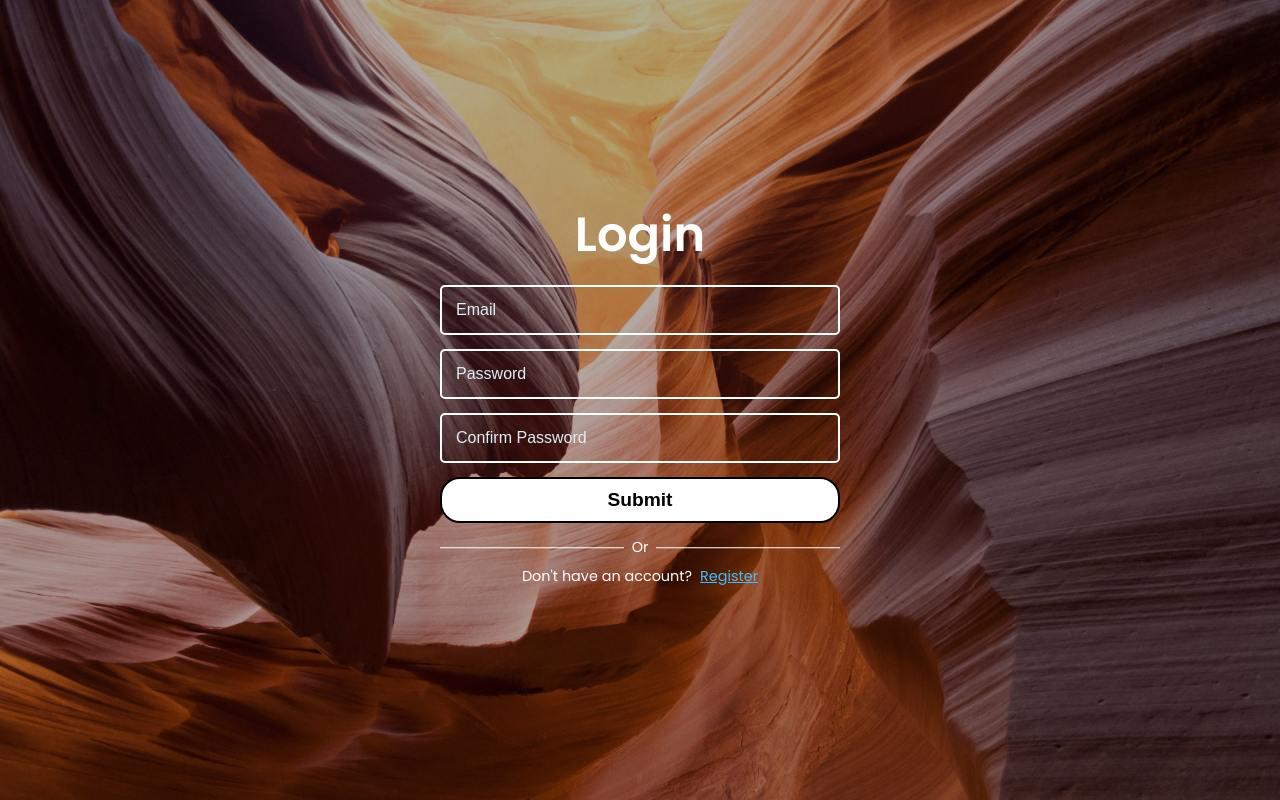
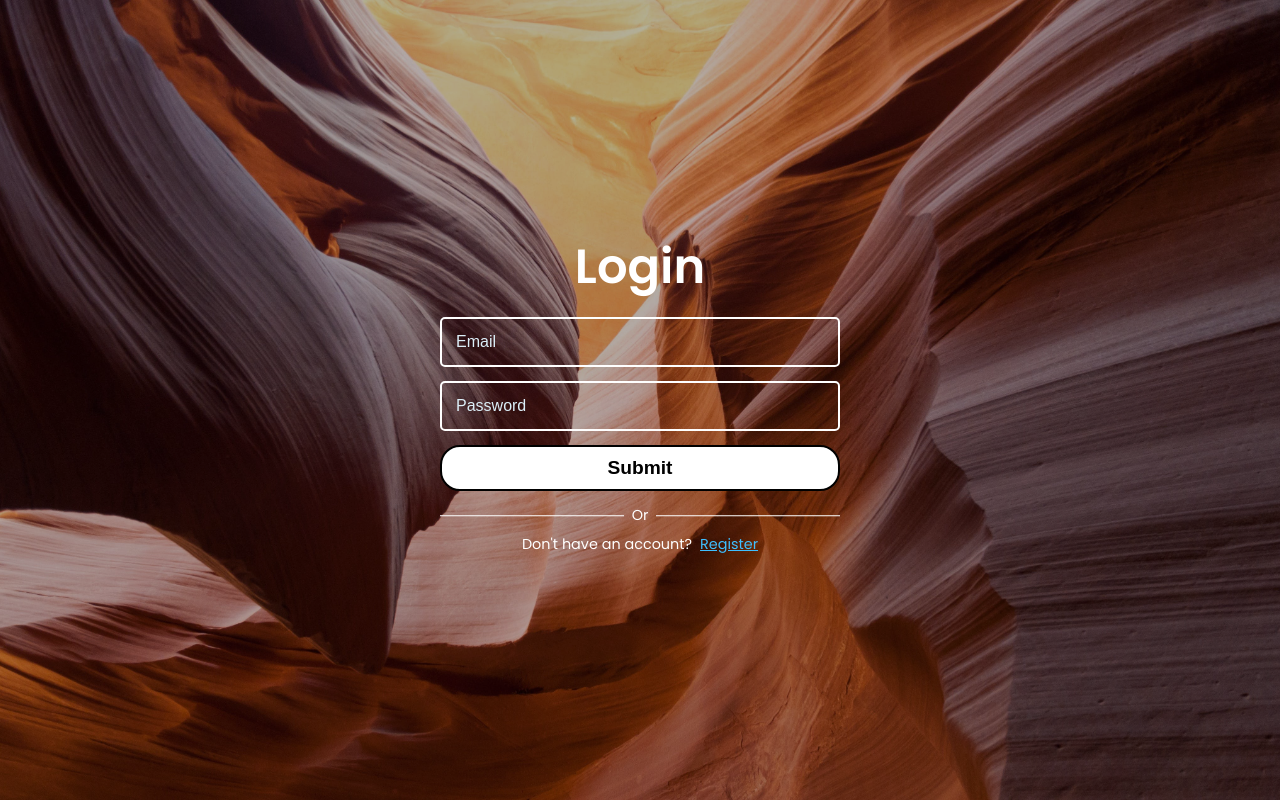
Before and after one commit to SebastianManoli/travel-journal-sveltekit, a SvelteKit app: page / in a window 1280 px wide. Built offline with nearby package versions, Linux system fonts and the light colour scheme.

Commit message:
Register shows confirm password and login does not

```diff
--- a/src/components/Authenticate.svelte
+++ b/src/components/Authenticate.svelte
@@ -24,9 +24,11 @@
     <div class="authContainer">
         <form>
             <h1>{register ? "Register" : "Login"}</h1>
+
             {#if error}
                 <p class="error">The information you have entered is incorrect</p>
             {/if}
+
             <label>
                 <p class={email ? " above" :"  center"}>Email</p>
                 <input
@@ -35,6 +37,7 @@
                     placeholder="Email"
                 />
             </label>
+
             <label>
                 <p class={password ? " above" : " center"}>Password</p>
                 <input
@@ -43,14 +46,20 @@
                     placeholder="Password"
                 />
             </label>
+
+            {#if register}
                 <label>
-                <p class={confirmPassword ? " above" : " center"}>Confirm Password</p>
+                    <p class={confirmPassword ? " above" : " center"}>
+                        Confirm Password
+                    </p>
                     <input
                         bind:value={confirmPassword}
                         type="password"
                         placeholder="Confirm Password"
                     />
                 </label>
+            {/if}
+
             <button type="submit">Submit</button>
         </form>
         <div class="options">
```
Lines whose indentation alone changed are shown as unchanged.
